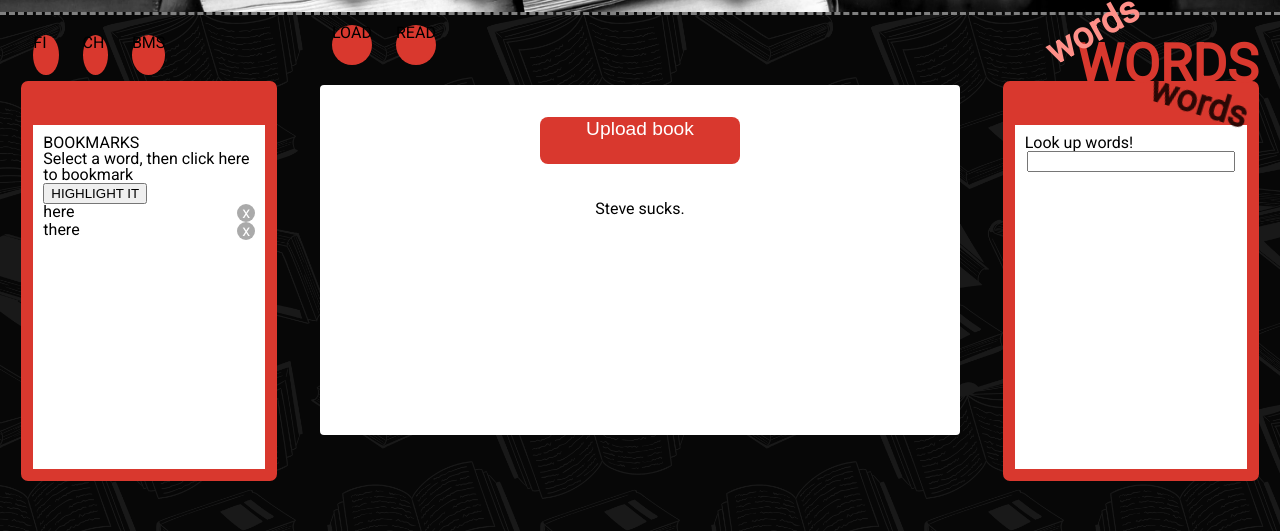
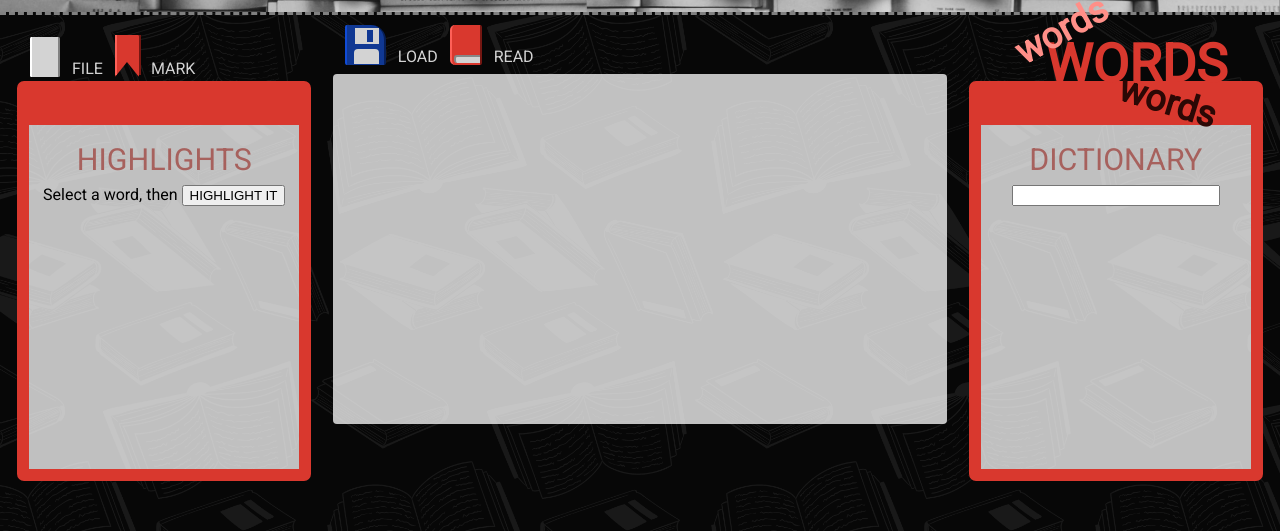
Before and after one commit to Alan-Miller/Book-Scroll, a website: page index.html at #!/reader in a window 1280 px wide. Shown: the part 255-786 px from the top of the page. Drawn offline with nearby package versions, Linux system fonts and the light colour scheme; some packages are replaced by stand-ins of ours.

Commit message:
Sun morning switching to hard code now

```diff
--- a/index.html
+++ b/index.html
@@ -11,6 +11,8 @@
     <link rel="stylesheet" href="./src/styles/reset.css" media="screen" title="no title">
     <link rel="stylesheet" href="./src/styles/carousel.css" media="screen" title="no title">
     <link rel="stylesheet" href="./src/styles/styles.css" media="screen" title="no title">
+    <link rel="stylesheet" href="./src/components/files/files.css" media="screen" title="no title">
+    <link rel="stylesheet" href="./src/components/bmarks/bmarks.css" media="screen" title="no title">
     <link rel="stylesheet" href="./src/styles/fonts.css" media="screen" title="no title">
     <script src="https://code.jquery.com/jquery-3.1.0.js" integrity="sha256-slogkvB1K3VOkzAI8QITxV3VzpOnkeNVsKvtkYLMjfk=" crossorigin="anonymous"></script>
   </head>
@@ -71,9 +73,9 @@
     * * * * * * * * * * * * * * * * * * * * * * * * * * * * * * * * * * * * * * * *-->
     <div class="side-flex-wrapper">
       <div class="nav-button-wrapper">
-        <span class="nav-button" ui-sref="files">FI</span>
-        <span class="nav-button" ui-sref="chapters">CH</span>
-        <span class="nav-button" ui-sref="bmarks">BMS</span>
+        <span class="file-button" ui-sref="files"></span><span>FILE</span>
+        <!-- <span class="nav-button" ui-sref="chapters">CH</span> -->
+        <span class="bmark-button" ui-sref="bmarks"></span><span>MARK</span>
       </div>
       <div id="nav-div" onmouseover="document.body.style.overflow='hidden';" onmouseout="document.body.style.overflow='auto';">
         <div class="overflow-scroll" ui-view="navDiv"></div>
@@ -85,8 +87,8 @@
     * * * * * * * * * * * * * * * * * * * * * * * * * * * * * * * * * * * * * * * *-->
     <div class="reader-flex-wrapper">
       <div class="reader-button-wrapper">
-        <span class="reader-button" ui-sref="loader">LOAD</span>
-        <span class="reader-button" ui-sref="reader">READ</span>
+        <span class="loader-button" ui-sref="loader"></span><span>LOAD</span>
+        <span class="reader-button" ui-sref="reader"></span><span>READ</span>
       </div>
       <div id="reader-div">
         <div ui-view="centerDiv"></div>
--- a/src/components/bmarks/bmarks.css
+++ b/src/components/bmarks/bmarks.css
@@ -0,0 +1,6 @@
+.mini-header {
+  color: rgb(167, 97, 93);
+  font-size: 1.9em;
+  text-align: center;
+  padding: 10px 0px;
+}
--- a/src/components/bmarks/bmarks.html
+++ b/src/components/bmarks/bmarks.html
@@ -1,10 +1,8 @@
-<p>BOOKMARKS</p>
+<p class="mini-header">HIGHLIGHTS</p>
 
 <form class="" action="index.html" method="post">
-  <div><a>Select a word, then click here to bookmark</a></div>
+  <div><a>Select a word, then <button id="highlight-button"ng-click="highlightText()">HIGHLIGHT IT</button></a></div>
 </form>
-
-<button id="highlight-button"ng-click="highlightText()">HIGHLIGHT IT</button>
 
 
 <ul class="bmark-list">
--- a/src/components/dict/dict.html
+++ b/src/components/dict/dict.html
@@ -1,6 +1,6 @@
 <!-- <a>DICTIONARY HERE</a> -->
 
-<p>Look up words!</p>
+<p class="mini-header">DICTIONARY</p>
 
 <form ng-submit="getWord(input)">
   <input id="defbox" type="text" ng-model="input" autocomplete="off">
--- a/src/components/files/files.css
+++ b/src/components/files/files.css
@@ -0,0 +1,6 @@
+.mini-header {
+  color: rgb(167, 97, 93);
+  font-size: 1.9em;
+  text-align: center;
+  padding: 10px 0px;
+}
--- a/src/components/loader/loaderController.js
+++ b/src/components/loader/loaderController.js
@@ -16,6 +16,20 @@
   //     $state.go('bmarks');
   // });
 
+  $scope.loadLastFile = service.loadLastFile;
+  $scope.loadLastFile();
+
+
+  /* * * * * * * * * * * * * * * * * * * * * * * * * * * * * * * * * * * * * * *
+  Uses a function defined in the service to upload books.
+  If there is a change, the function runs.
+  The this keyword refers to <input type="file" id="the-book" class="transparent">.
+  * * * * * * * * * * * * * * * * * * * * * * * * * * * * * * * * * * * * * * */
+  $scope.uploadBook = service.uploadBook;
+  //
+  $("#the-book").change(function() {
+      $scope.uploadBook(this);
+  });
 
 
 
--- a/src/components/reader/reader.html
+++ b/src/components/reader/reader.html
@@ -1,7 +1,7 @@
 <!-- <a>READER HERE</a> -->
 
 
-<form runat="server">
-  <button type="button" class="btn btn-danger">Upload book<input type="file" id="the-book" class="transparent"/></button>
+<!-- <form runat="server"> -->
+  <!-- <button type="button" class="btn btn-danger">Upload book<input type="file" id="the-book" class="transparent"/></button> -->
   <p id="book-appears-here"></p>
-</form>
+<!-- </form> -->
--- a/src/js/service.js
+++ b/src/js/service.js
@@ -24,13 +24,14 @@ angular.module('bookApp').service('service', function($http, $state) {
   - inputElement.files is the array with the uploaded file
   - inputElement.files[0] contains the desired file data
 * * * * * * * * * * * * * * * * * * * * * * * * * * * * * * * * * * * * * * */
-  var theFile = {title: 'About Steve', text: 'Steve sucks.'};
+  var theFile = {title: '', text: ''};
 
 
   this.uploadBook = function(inputElement) {
       theFile = inputElement.files[0];
       if (inputElement.files && theFile) {
           var reader = new FileReader();
+          $state.go('reader');
           reader.onload = function(e) {
             $('#book-appears-here').html(e.target.result);
             console.log(e.target.result);
@@ -38,9 +39,9 @@ angular.module('bookApp').service('service', function($http, $state) {
           // console.log(theFile);
           reader.readAsText(theFile);
           $state.go('files');
-          // this.saveFile();
           return theFile;
       }
+      this.saveFile();
   };
 
   // this.uploadBook = function(inputElement) {
@@ -139,8 +140,13 @@ angular.module('bookApp').service('service', function($http, $state) {
   * * * * * * * * * * * * * * * * * * * * * * * * * * * * * * * * * * * * * * */
   this.saveFile = function() {
     var newFile = {};
-    newFile.title = theFile.name;
-    newFile.text = $('#book-appears-here').html().toString();
+    if (theFile.title) {
+      newFile.title = theFile.title;
+      newFile.text = theFile.text;
+    } else {
+      newFile.title = theFile.name;
+      newFile.text = $('#book-appears-here').html().toString();
+    }
     this.files.push(newFile);
     console.log(newFile);
     // console.log(newFile.title);
@@ -188,7 +194,7 @@ angular.module('bookApp').service('service', function($http, $state) {
       newBmark.id = selectedText;
       this.bookmarks.push(newBmark);
       theFile.text = theFile.text.replace(selectedText, highlighterStyles + selectedText + '</a>');
-      theFile.text = theFile.text.replace('<a id="codeword" style="color: white; background-color: rgb(217, 56, 46)"><a id="codeword" style="color: white; background-color: rgb(217, 56, 46)">' + selectedText + '</a></a>', '<a id="codeword" style="color: white; background-color: rgb(217, 56, 46)">' + selectedText + '</a>');
+      theFile.text = theFile.text.replace(highlighterStyles + highlighterStyles + selectedText + '</a></a>', highlighterStyles + selectedText + '</a>');
       // console.log(document.getElementById('codeword'));
       console.log(theFile.text);
       // console.log(window.getSelection().toString());
@@ -214,9 +220,12 @@ angular.module('bookApp').service('service', function($http, $state) {
   };
 
   this.spliceFile = function(file) {
-    console.log(this.files);
+    // console.log(this.files);
+    theFile.title = file.title;
+    theFile.text = file.text;
+    console.log(theFile.text);
+    console.log(theFile.title);
     this.files.splice(this.files.indexOf(file), 1);
-    console.log(this.files);
     // alert('corn');
   };
 
@@ -227,18 +236,18 @@ angular.module('bookApp').service('service', function($http, $state) {
     Arrays stored in variables and used by nav div components.
   * * * * * * * * * * * * * * * * * * * * * * * * * * * * * * * * * * * * * * */
   this.files = [
-    {
-      'title': 'Dummy File',
-      'text': 'Dummy text'
-  },
-    {
-      'title': 'Another Dummy',
-      'text': 'Another text'
-    }
+  //   {
+  //     'title': 'Dummy File',
+  //     'text': 'Dummy text'
+  // },
+  //   {
+  //     'title': 'Another Dummy',
+  //     'text': 'Another text'
+  //   }
   ];
   this.bookmarks = [
-    {'id': 'here'},
-    {'id': 'there'}
+    // {'id': 'here'},
+    // {'id': 'there'}
   ];
 
 
--- a/src/styles/styles.css
+++ b/src/styles/styles.css
@@ -5,6 +5,7 @@ body {
   background-size: 30%;
   /*height: 2200px;*/
   font-family: 'Roboto', sans-serif;
+  /*box-sizing: border-box;*/
 }
 
 
@@ -17,19 +18,20 @@ body {
 
 .reader-flex-wrapper {
   /*background-color: white;*/
-  width: 50%;
+  width: 48%;
   /*top: 50px;*/
 }
 #reader-div {
-  background-color: white;
+  background-color: rgba(255, 255, 255, .75);
   min-height: 350px;
   width: 100%;
   position: relative;
   border-radius: 4px;
-  top: 30px;
+  top: 19px;
   display: flex;
   flex-direction: column;
   align-items: center;
+  justify-content: center;
   padding: 18px;
   line-height: 1.4em;
   margin-bottom: 60px;
@@ -37,7 +39,7 @@ body {
 
 .side-flex-wrapper {
   height: 50%;
-  width: 20%;
+  width: 25%;
   display: flex;
   flex-direction: column;
   align-items: center;
@@ -46,9 +48,9 @@ body {
 }
 #nav-div, #dict-div {
   position: fixed;
-  background-color: white;
+  background-color: rgba(255, 255, 255, .75);
   height: 50%;
-  width: 20%;
+  width: 23%;
   border-radius: 7px;
   top: 42%;
   overflow: scroll;
@@ -58,18 +60,17 @@ body {
   border-style: solid;
   /*box-shadow: 0px -8px 0px 11px rgb(217, 56, 46);*/
 }
-#nav-div {
-  overflow: visible;
-}
 .nav-button-wrapper, .dict-button-wrapper, .reader-button-wrapper {
   position: fixed;
   display: flex;
   flex-direction: row;
   justify-content: flex-start;
+  align-items: flex-end;
   top: calc(42% - 46px);
-  width: 20%;
+  min-width: 10%;
   z-index: 3;
-  padding-right: 100px;
+  padding-right: 9%;
+  color: lightgray;
   /*background-color: yellow;*/
 }
 .dict-button-wrapper {
@@ -80,16 +81,105 @@ body {
   position: relative;
   padding-right: 0;
   justify-content: flex-start;
+  align-items: flex-end;
   top: 10px;
 }
-.nav-button, .reader-button {
-  background-color: rgb(217, 56, 46);
-  width: 40px;
+.file-button {
+  background-color: lightgray;
+  border-left: 2px solid white;
+  border-right: 2px solid gray;
+  width: 30px;
   height: 40px;
-  border-radius: 50%;
+  border-radius: 4%;
   margin: 0 12px;
   cursor: pointer;
 }
+.bmark-button {
+  /*background-color: rgb(217, 56, 46);*/
+  width: 0px;
+  height: 0px;
+  border-radius: 5%;
+  border-left: 12px solid rgb(217, 56, 46);
+  border-right: 12px solid rgb(217, 56, 46);
+  border-top: 27px solid rgb(217, 56, 46);
+  border-bottom: 15px solid transparent;
+  margin: 0 12px;
+  cursor: pointer;
+  position: relative;
+}
+.bmark-button:before {
+  content: '';
+  width: 22px;
+  height: 40px;
+  /*border-radius: 5%;*/
+  border-left: 2px solid rgb(254, 96, 88);
+  border-right: 2px solid rgb(116, 23, 18);
+  position: absolute;
+  top: -27px;
+  left: -12px;
+}
+.reader-button {
+  background-color: rgb(217, 56, 46);
+  width: 32px;
+  height: 40px;
+  border-left: 2px solid rgb(254, 96, 88);
+  border-right: 2px solid rgb(116, 23, 18);
+  border-radius: 5px 2px 2px 5px;
+  margin: 0 12px;
+  cursor: pointer;
+  position: relative;
+}
+.reader-button:after {
+  content: "";
+  background-color: lightgray;
+  border-top: 2px solid rgb(135, 135, 135);
+  border-left: 2px solid rgb(135, 135, 135);
+  width: 24px;
+  height: 6px;
+  cursor: pointer;
+  position: absolute;
+  left: 2px;
+  bottom: 2px;
+  border-radius: 3px 0 0 3px;
+}
+.loader-button {
+  background-color: rgb(16, 56, 147);
+  width: 41px;
+  height: 40px;
+  border-left: 2px solid rgb(16, 75, 214);
+  border-right: 2px solid rgb(7, 31, 87);
+  border-radius: 2px 15px 2px 2px;
+  margin: 0 12px;
+  cursor: pointer;
+  position: relative;
+}
+.loader-button:after {
+  content: "";
+  background-color: lightgray;
+  width: 25px;
+  height: 15px;
+  cursor: pointer;
+  position: absolute;
+  left: 7px;
+  bottom: 1px;
+  border-radius: 4px 4px 0 0 ;
+}
+.loader-button:before {
+  content: "";
+  border-left: 12px solid lightgray;
+  border-right: 6px solid lightgray;
+  border-top: 2px solid lightgray;
+  border-bottom: 2px solid lightgray;
+  background-color: transparent;
+  width: 6px;
+  height: 12px;
+  cursor: pointer;
+  position: absolute;
+  left: 8px;
+  top: 3px;
+  border-radius: 0 0 0 ;
+}
+
 .dict-button {
   position: relative;
   left: 30px;
@@ -132,13 +222,18 @@ body {
 
 .transparent {
   opacity: 0;
-  /*visibility: hidden; */
+  /*background: red;*/
+  height: 170px;
+  cursor: pointer;
+  position: absolute;
+  top: 5px;
+  left: -50px;
 }
 .line-spaces {
   line-height: 2.1em;
 }
 
-#reader-div button {
+#reader-div button{
   max-width: 200px;
   background-color: rgb(217, 56, 46);
   outline: none;
@@ -185,14 +280,19 @@ form {
 .file-list li, .bmark-list li {
   display: flex;
   justify-content: space-between;
+  line-height: 1.3em;
 }
+.file-list li a, .bmark-list li a {
+  width: 70%;
+}
+
 
 li remove-dad {
   display: flex;
   justify-content: center;
   align-items: center;
   cursor: pointer;
-  background-color: rgb(170, 170, 170);
+  background-color: rgb(209, 62, 52);
   color: white;
   border-radius: 50%;
   width: 18px;
@@ -209,3 +309,47 @@ span {
 .codeword {
   background-color: red;
 }
+
+#load-book {
+  background-color: rgb(62, 119, 247);
+  width: 148px;
+  height: 180px;
+  border-right: 4px solid rgb(19, 71, 189);
+  border-left: 22px solid rgb(38, 98, 232);
+  border-bottom: 6px solid rgb(16, 56, 147);
+  border-radius: 20px 2px 2px 20px;
+  position: relative;
+}
+#load-book:after {
+  content: '';
+  background-color: lightgray;
+  border-right: none;
+  border-left: 4px solid rgb(16, 56, 147);
+  border-top: 8px solid rgb(163, 162, 162);
+  border-bottom: 6px solid rgb(16, 56, 147);
+  border-radius: 20px 0 0 20px;
+  width: 138px;
+  height: 20px;
+  position: absolute;
+  bottom: -3px;
+  left: -16px;
+}
+#load-book:before {
+  content: 'Click book to load';
+  padding: 20px;
+  font-size: 1.3em;
+  line-height: 1.4em;
+  color: lightgray;
+  /*background-color: lightgray;*/
+  border-right: none;
+  border-left: 2px dashed rgb(25, 82, 212);
+  border-right: 22px solid rgb(93, 140, 249);
+  /*border-top: 2px solid gray;*/
+  /*border-bottom: 2px solid gray;*/
+  border-radius: 3px;
+  width: 52px;
+  height: 130px;
+  position: absolute;
+  top: 0;
+  left: -1px;
+}
```
Also changed, not shown: src/components/files/files.html (+2 -4 lines), src/components/loader/loader.html (+7 -0 lines).
